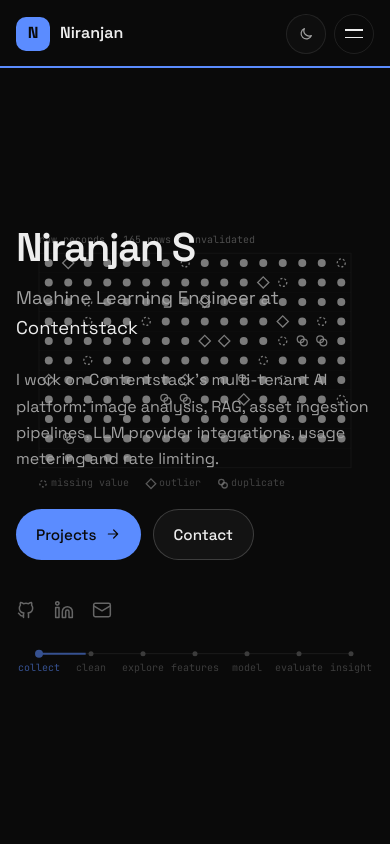
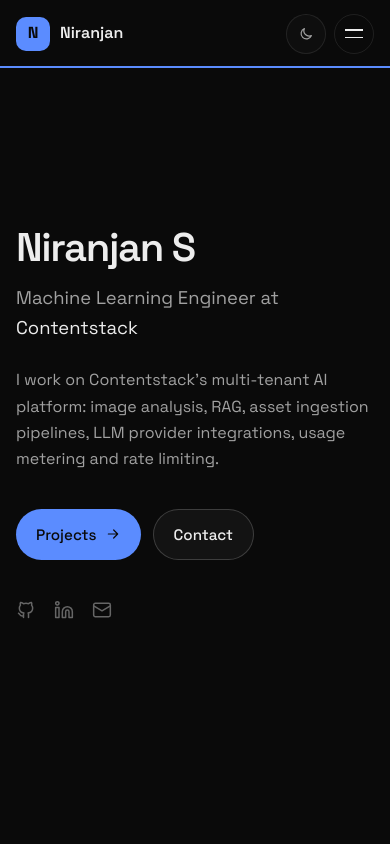
Before and after one commit to ninja011003/ninja011003.github.io, a React (Vite) app: page / in a window 390 px wide. Shown: the top 844 px of the page. Built offline with nearby package versions, Linux system fonts and the light colour scheme.

Commit message:
Hide the hero animation when it can't sit beside the text
On phones and narrow windows there's no room for the data science scene
next to the hero text, so it no longer draws behind it.

```diff
--- a/src/components/background/DataScienceBg.jsx
+++ b/src/components/background/DataScienceBg.jsx
@@ -171,7 +171,8 @@
 
 // Plot area. On wide screens it sits to the right of the hero text, starting a
 // fixed gap after wherever that text actually ends, so the two never overlap.
-// Without enough room beside the text it falls back to a full-width layout.
+// Without enough room beside the text (phones, narrow windows) there is no
+// plot area and the scene draws nothing.
 const TEXT_GAP = 56
 const MIN_PLOT_WIDTH = 340
 
@@ -191,7 +192,7 @@
   const l = Math.max(w * 0.5, heroTextRight() + TEXT_GAP)
   const r = w * 0.93
   if (w > 900 && r - l >= MIN_PLOT_WIDTH) return { l, r, t: h * 0.2, b: h * 0.74 }
-  return { l: w * 0.1, r: w * 0.9, t: h * 0.3, b: h * 0.72 }
+  return null
 }
 
 export default function DataScienceBg({ active, weight, pal, reduced }) {
@@ -226,6 +227,7 @@
       }
       const key = stage < STAGES.length ? STAGES[stage].key : 'dissolve'
       const R = region(w, h)
+      if (!R) return ' ' // hidden: no room beside the hero text
       const RW = R.r - R.l
       const RH = R.b - R.t
       const n = d.pts.length
```
